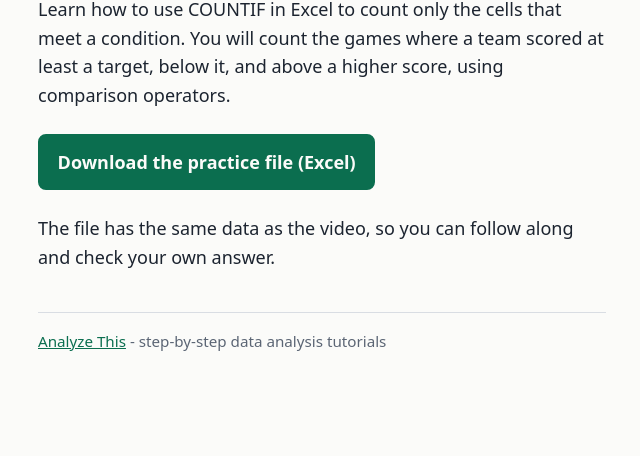
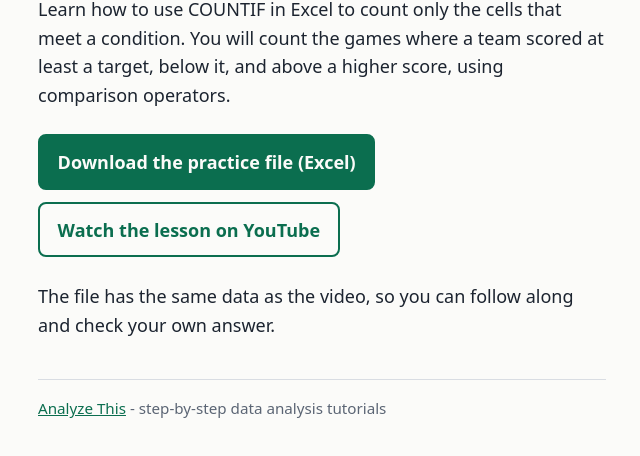
Before and after one commit to AnalyzeThis-Hub/AnalyzeThis-Hub.github.io, a plain HTML site: page lesson/excel-041.html in a window 1280 px wide. Shown: the part 148-604 px from the top of the page, without its empty margins (318-958 px from the left). Drawn offline with Linux system fonts and the light colour scheme.

Commit message:
Lesson page for excel-041

```diff
--- a/lesson/excel-041.html
+++ b/lesson/excel-041.html
@@ -25,7 +25,7 @@
   <p>Learn how to use COUNTIF in Excel to count only the cells that meet a condition. You will count the games where a team scored at least a target, below it, and above a higher score, using comparison operators.</p>
   <p>
     <a class="btn main" href="../excel-041-practice.xlsx" download>Download the practice file (Excel)</a>
-
+    <a class="btn" href="https://www.youtube.com/watch?v=BMdvgap9gxg">Watch the lesson on YouTube</a>
   </p>
   <p>The file has the same data as the video, so you can follow along and check your own answer.</p>
   <footer><a href="../index.html">Analyze This</a> - step-by-step data analysis tutorials</footer>
```
